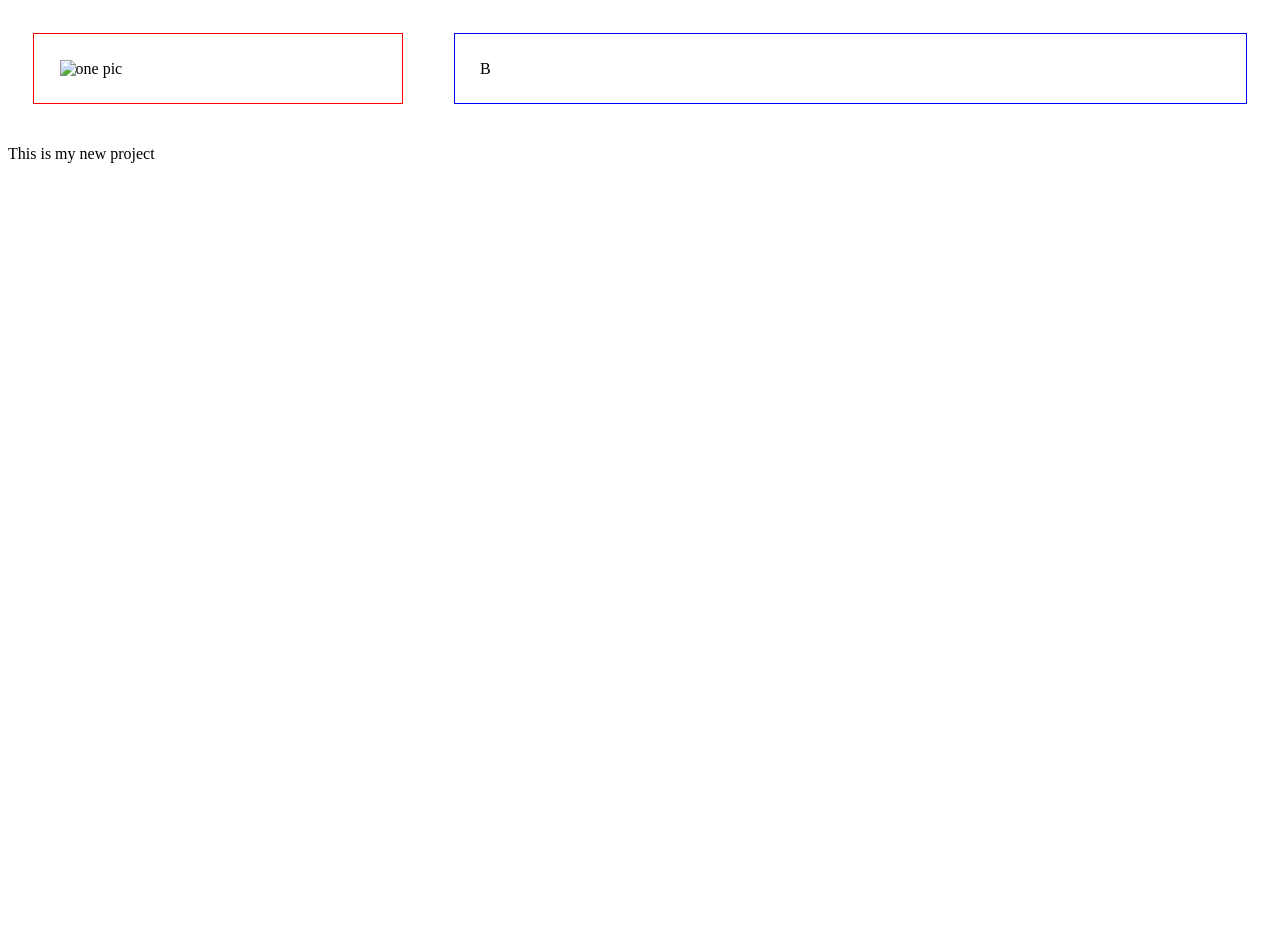
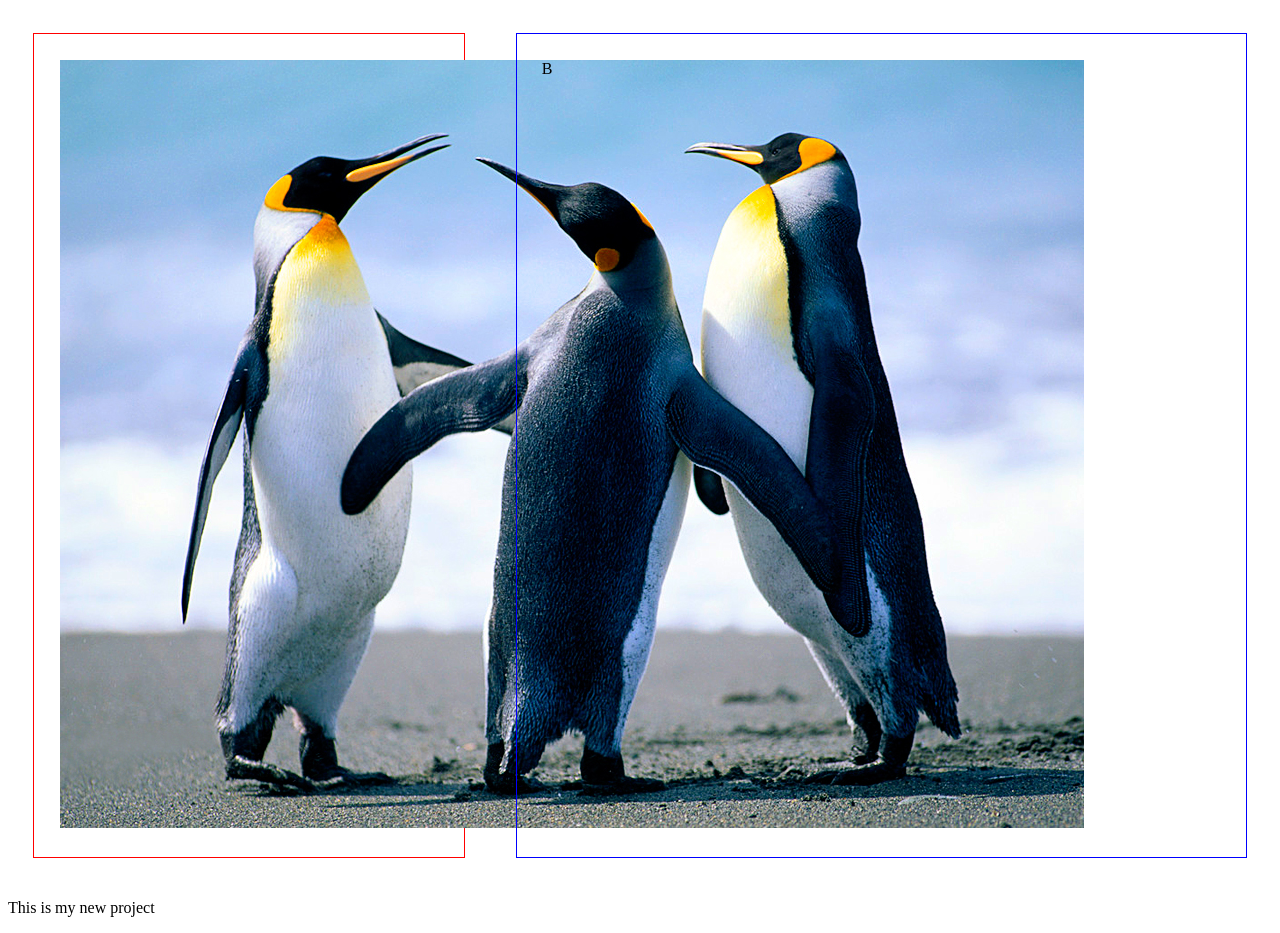
Before and after one commit to indhu-B3/indhu, a plain HTML site: page index.html in a window 1280 px wide. Before the commit the page ends 800 px from the top, so only its background shows below. Drawn offline with Linux system fonts and the light colour scheme.

Commit message:
addingfile

```diff
--- a/index.html
+++ b/index.html
@@ -8,7 +8,7 @@
   <body>
     <div class="parent">
       <div class="childOne">
-        <img src="image.jpg" alt="one pic">
+        <img src="image.jpg.jpg" alt="one pic">
       </div>
         <div class="childTwo">B</div>
       </div>
```
